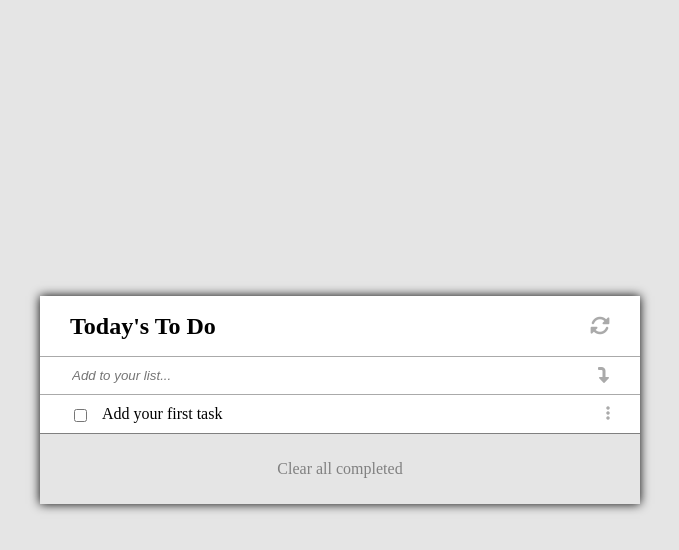
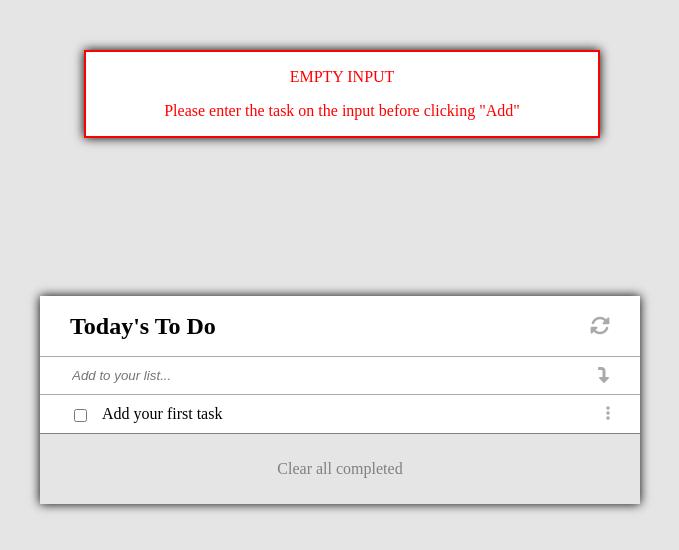
Before and after one commit to rpire/js-best-practices, a website built with webpack: page src/index.html in a window 1280 px wide. Both pictures are taken after a click on the icon 904 px from the left and 375 px from the top of the page. Shown: the whole page, without its empty margins (300-979 px from the left). Built offline with nearby package versions, Linux system fonts and the light colour scheme.

Commit message:
Remove the default alert and add a styled custom one

```diff
--- a/src/index.html
+++ b/src/index.html
@@ -8,6 +8,10 @@
   <script src="https://kit.fontawesome.com/f8b4998ade.js" crossorigin="anonymous"></script>
 </head>
 <body>
+  <div id="alert" class="alert invisible">
+    <p>EMPTY INPUT</p>
+    <p>Please enter the task on the input before clicking "Add"</p>
+  </div>
   <main>
     <div class="heading container">
       <h1>Today's To Do</h1>
--- a/src/index.js
+++ b/src/index.js
@@ -39,15 +39,17 @@ window.onload = reload();
 
 const task = document.getElementById('add-item');
 const addNewBtn = document.getElementById('add-new-btn');
+const alert = document.getElementById('alert');
 addNewBtn.addEventListener('click', () => {
   if (task.value.length > 0) {
     listArr.push(addNew(task.value, listArr.length + 1));
     const newStorage = JSON.stringify(listArr);
     localStorage.setItem('toDoList', newStorage);
     task.value = '';
+    alert.classList.add('invisible');
     reload();
   } else {
-    alert('Tasks must contain text.\nTry typing something into the "Add to your list..." input.');
+    alert.classList.remove('invisible');
   }
 });
 
--- a/src/style.css
+++ b/src/style.css
@@ -6,6 +6,18 @@ body {
   height: 100vh;
   padding: 0;
   margin: 0;
+}
+
+.alert {
+  position: fixed;
+  top: 50px;
+  left: 30%;
+  background-color: #fff;
+  border: 2px solid red;
+  box-shadow: 0 0 10px black;
+  color: red;
+  text-align: center;
+  width: 40%;
 }
 
 main {
@@ -47,6 +59,10 @@ i {
 .heading i:hover,
 .add-container i:hover {
   color: black;
+}
+
+.invisible {
+  display: none !important;
 }
 
 .done {
```
Also changed, not shown: dist/index.bundle.js, dist/index.html.
